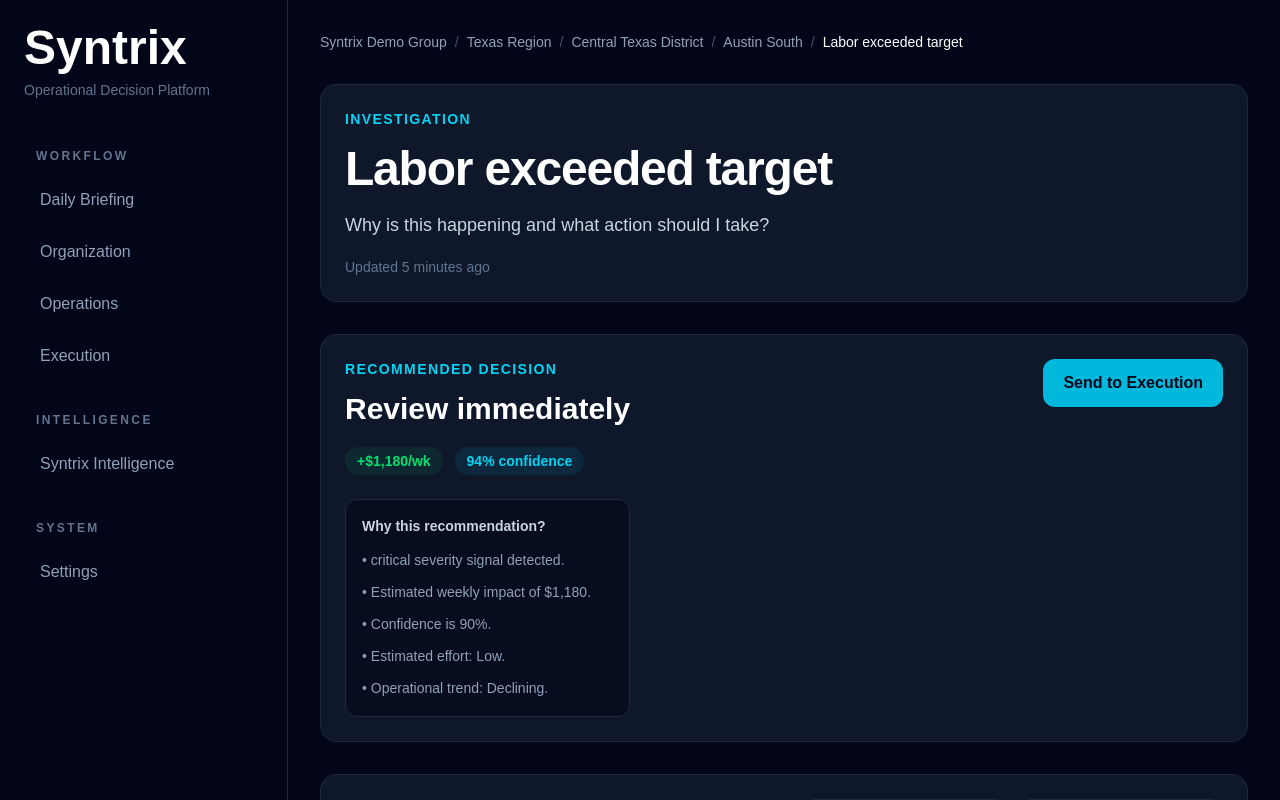
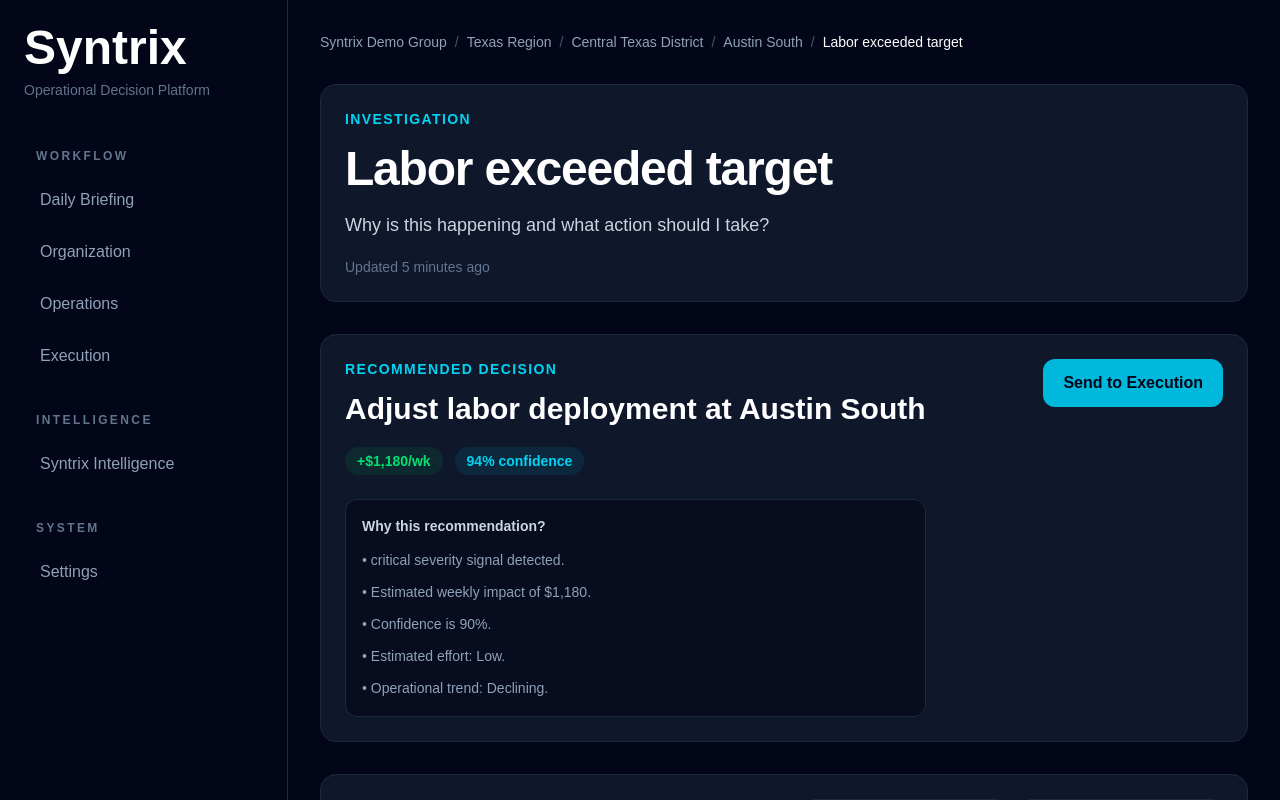
Before and after one commit to SyntrixAI/syntrix-ops, a Next.js app: page /operations/investigations/1 in a window 1280 px wide. Shown: the top 800 px of the page. Built offline with nearby package versions, Linux system fonts and the light colour scheme.

Commit message:
Refactor investigation workspace into structured case file

```diff
--- a/src/app/operations/investigations/[id]/page.js
+++ b/src/app/operations/investigations/[id]/page.js
@@ -6,19 +6,22 @@
 import InvestigationActivity from "../../../../components/investigations/InvestigationActivity";
 import SyntrixAssessment from "../../../../components/compositions/SyntrixAssessment";
 import InvestigationContext from "../../../../components/investigations/InvestigationReasoning";
+import InvestigationIntelligence from "../../../../components/investigations/InvestigationIntelligence";
 import WorkspaceHeader from "../../../../components/business/WorkspaceHeader";
 import DecisionBanner from "../../../../components/business/DecisionBanner";
 import PriorityScore from "../../../../components/business/PriorityScore";
 import KeyInsights from "../../../../components/business/KeyInsights";
 import WorkspaceBreadcrumbs from "../../../../components/business/WorkspaceBreadcrumbs";
+
 import {
   getInvestigationWorkspace,
   getRequestContext,
   getWorkspaceContext,
 } from "../../../../lib/services";
-import InvestigationIntelligence from "../../../../components/investigations/InvestigationIntelligence";
 
-export default async function InvestigationPage({ params }) {
+export default async function InvestigationPage({
+  params,
+}) {
   const { id } = await params;
   const requestContext = getRequestContext();
 
@@ -47,42 +50,115 @@
     id,
   });
 
+  const {
+    header,
+    assessmentSection,
+    evidenceSection,
+    timelineSection,
+    intelligenceSection,
+    executionSection,
+    activitySection,
+  } = investigation;
+
+  const { priority } = header;
+
+  const {
+    assessment,
+    context: investigationContext,
+  } = assessmentSection;
+
+  const { intelligence } =
+    intelligenceSection;
+
+  const {
+    recommendation,
+    executionItem,
+  } = executionSection;
+
+  const { activity } =
+    activitySection;
+
   return (
     <AppLayout>
       <WorkspacePage>
-      <WorkspaceBreadcrumbs items={context?.items} />
+        <WorkspaceBreadcrumbs
+          items={context?.items}
+        />
 
         <WorkspaceHeader
           eyebrow="Investigation"
-        title={investigation.priority.title}
+          title={priority.title}
           decision="Why is this happening and what action should I take?"
           updatedAt="Updated 5 minutes ago"
         />
 
         <DecisionBanner
-        decision={investigation.priority.primaryAction}
-        impact={`+$${investigation.priority.estimatedImpact.toLocaleString()}/wk`}
-        confidence={`${investigation.assessment?.confidence ?? 90}% confidence`}
-        rationale={investigation.priority.rationale}
+          decision={
+            recommendation?.title ??
+            executionItem?.title ??
+            priority.primaryAction
+          }
+          impact={`+$${(
+            executionItem
+              ?.businessImpact
+              ?.weeklyRecovery ??
+            priority.estimatedImpact ??
+            0
+          ).toLocaleString()}/wk`}
+          confidence={`${
+            assessment?.confidence ??
+            priority.confidence ??
+            90
+          }% confidence`}
+          rationale={
+            priority.rationale
+          }
           actionLabel="Send to Execution"
         />
 
-      <PriorityScore priority={investigation.priority} />
+        <PriorityScore
+          priority={priority}
+        />
 
-      <KeyInsights insights={investigation.priority.insights} />
+        <KeyInsights
+          insights={
+            priority.insights ?? []
+          }
+        />
 
         <div className="grid grid-cols-1 gap-8 lg:grid-cols-3">
           <div className="space-y-8 lg:col-span-2">
-          <SyntrixAssessment assessment={investigation.assessment} />
-          <InvestigationContext context={investigation.context} />
-          <InvestigationIntelligence intelligence={investigation.intelligence} />
-          <InvestigationEvidence investigation={investigation} />
-          <InvestigationTimeline investigation={investigation} />
-          <InvestigationActivity activity={investigation.activity} />
+            <SyntrixAssessment
+              assessment={assessment}
+            />
+
+            <InvestigationContext
+              context={
+                investigationContext
+              }
+            />
+
+            <InvestigationIntelligence
+              intelligence={intelligence}
+            />
+
+            <InvestigationEvidence
+              evidence={evidenceSection}
+            />
+
+            <InvestigationTimeline
+              timeline={timelineSection}
+            />
+
+            <InvestigationActivity
+              activity={activity}
+            />
           </div>
 
           <div>
-          <ExecutionPlaybook investigation={investigation} />
+            <ExecutionPlaybook
+              execution={executionSection}
+            />
           </div>
         </div>
       </WorkspacePage>
--- a/src/components/investigations/ExecutionPlaybook.jsx
+++ b/src/components/investigations/ExecutionPlaybook.jsx
@@ -1,8 +1,8 @@
 import Link from "next/link";
 import Card from "../ui/Card";
 
-export default function ExecutionPlaybook({ investigation }) {
-  const { priority, executionItem } = investigation;
+export default function ExecutionPlaybook({ execution }) {
+  const { priority, executionItem } = execution;
 
   if (!executionItem) return null;
 
--- a/src/components/investigations/InvestigationEvidence.jsx
+++ b/src/components/investigations/InvestigationEvidence.jsx
@@ -3,8 +3,8 @@
 import EvidenceList from "../business/Evidence";
 import { getConfidenceLevel } from "../../lib/confidence";
 
-export default function InvestigationEvidence({ investigation }) {
-  const { assessment } = investigation;
+export default function InvestigationEvidence({ evidence }) {
+  const { assessment } = evidence;
 
   if (!assessment) return null;
 
--- a/src/components/investigations/InvestigationTimeline.jsx
+++ b/src/components/investigations/InvestigationTimeline.jsx
@@ -1,18 +1,18 @@
 import Card from "../ui/Card";
 import Badge from "../ui/Badge";
 
-export default function InvestigationTimeline({ investigation }) {
-  const { relatedSignal, assessment, priority, executionItem } = investigation;
+export default function InvestigationTimeline({ timeline, }) {
+  const { signal, assessment, priority, executionItem } = timeline;
 
-  const timeline = [
-    relatedSignal && {
+  const events = [
+    signal && {
       id: "signal",
       step: "01",
       label: "Signal Detected",
       status: "Complete",
-      time: relatedSignal.detectedAt,
-      title: relatedSignal.title,
-      description: relatedSignal.description,
+      time: signal.detectedAt,
+      title: signal.title,
+      description: signal.description,
     },
     assessment && {
       id: "assessment",
@@ -66,7 +66,7 @@
       </p>
 
       <div className="mt-8 space-y-6">
-        {timeline.map((item) => (
+        {events.map((item) => (
           <div key={item.id} className="relative border-l border-slate-800 pl-6">
             <div className="absolute -left-3 top-0 flex h-6 w-6 items-center justify-center rounded-full border border-cyan-500 bg-slate-950 text-xs font-bold text-cyan-400">
               {item.step}
```
Also changed, not shown: src/lib/services/getInvestigationWorkspace.js, 1 other file (tests, documents, lock files or other folders). Lines whose indentation alone changed are shown as unchanged.
